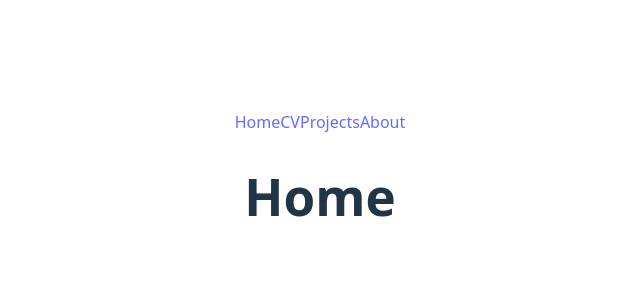
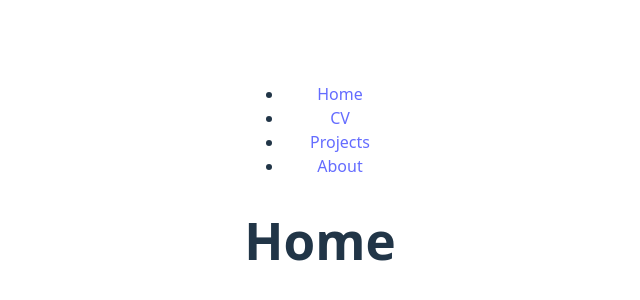
Before and after one commit to lskld/labb2_cv_portal, a React (Vite) app: page / in a window 1280 px wide. Shown: the part 216-516 px from the top of the page, without its empty margins (320-960 px from the left). Built offline with nearby package versions, Linux system fonts and the light colour scheme.

Commit message:
transfered navbar into an individual component instead of living in app.jsx

```diff
--- a/src/App.jsx
+++ b/src/App.jsx
@@ -1,5 +1,6 @@
 import './App.css'
 import { BrowserRouter, Routes, Route, Link } from 'react-router-dom'
+import Navbar from './components/Navbar'
 import Home from './pages/Home'
 import Cv from './pages/Cv'
 import Projects from './pages/Projects'
@@ -9,12 +10,7 @@
 
   return (
     <BrowserRouter>
-      <nav>
-        <Link to="/">Home</Link>
-        <Link to="/cv">CV</Link>
-        <Link to="/projects">Projects</Link>
-        <Link to="/about">About</Link>
-      </nav>
+      <Navbar />
 
       <main>
         <Routes>
--- /dev/null
+++ b/src/components/Navbar.jsx
@@ -0,0 +1,16 @@
+import { Link } from 'react-router-dom'
+
+function Navbar() {
+    return (
+        <nav className="navbar">
+            <ul>
+                <li><Link to="/">Home</Link></li>
+                <li><Link to="/cv">CV</Link></li>
+                <li><Link to="/projects">Projects</Link></li>
+                <li><Link to="/about">About</Link></li>
+            </ul>
+        </nav>
+    );
+}
+
+export default Navbar;
```
